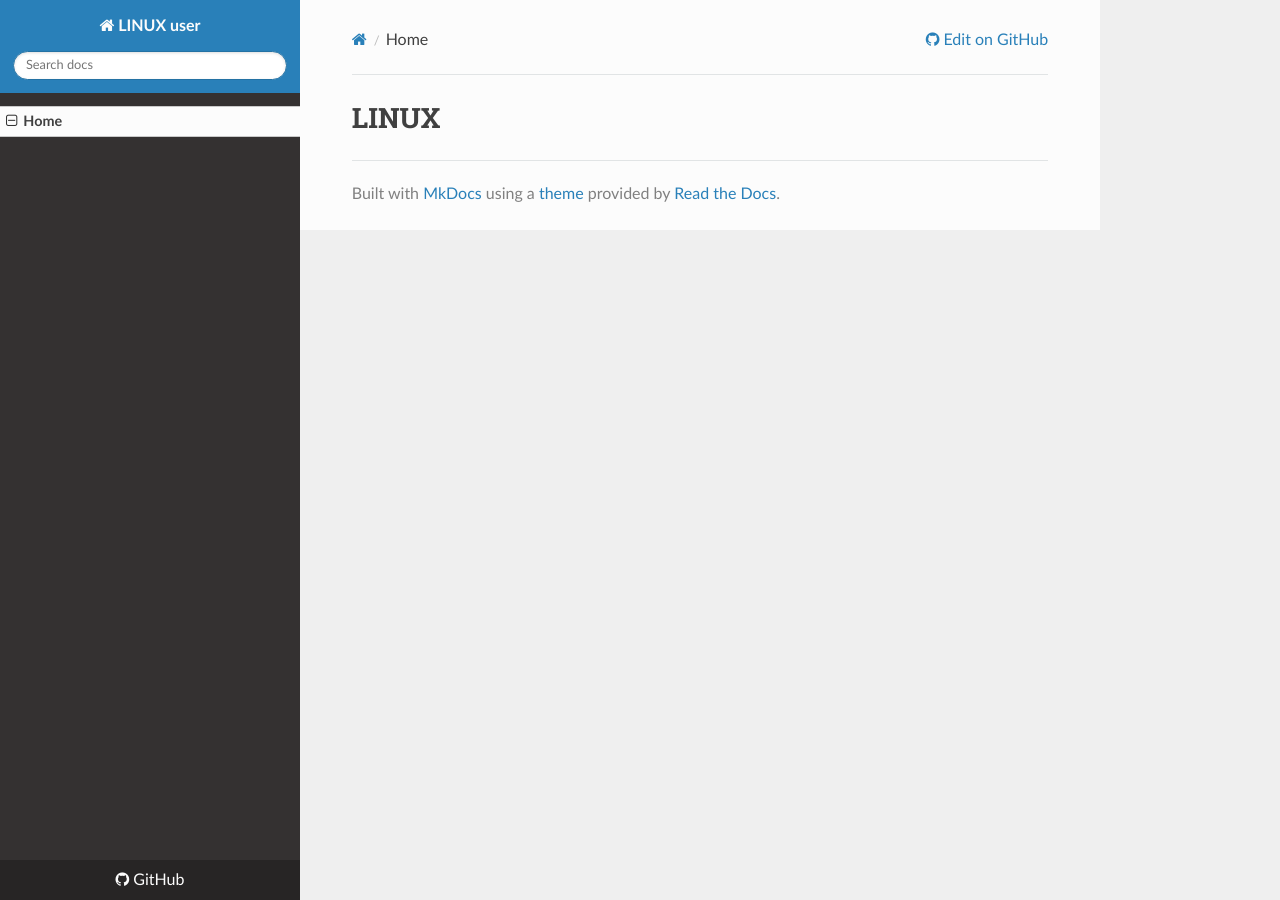
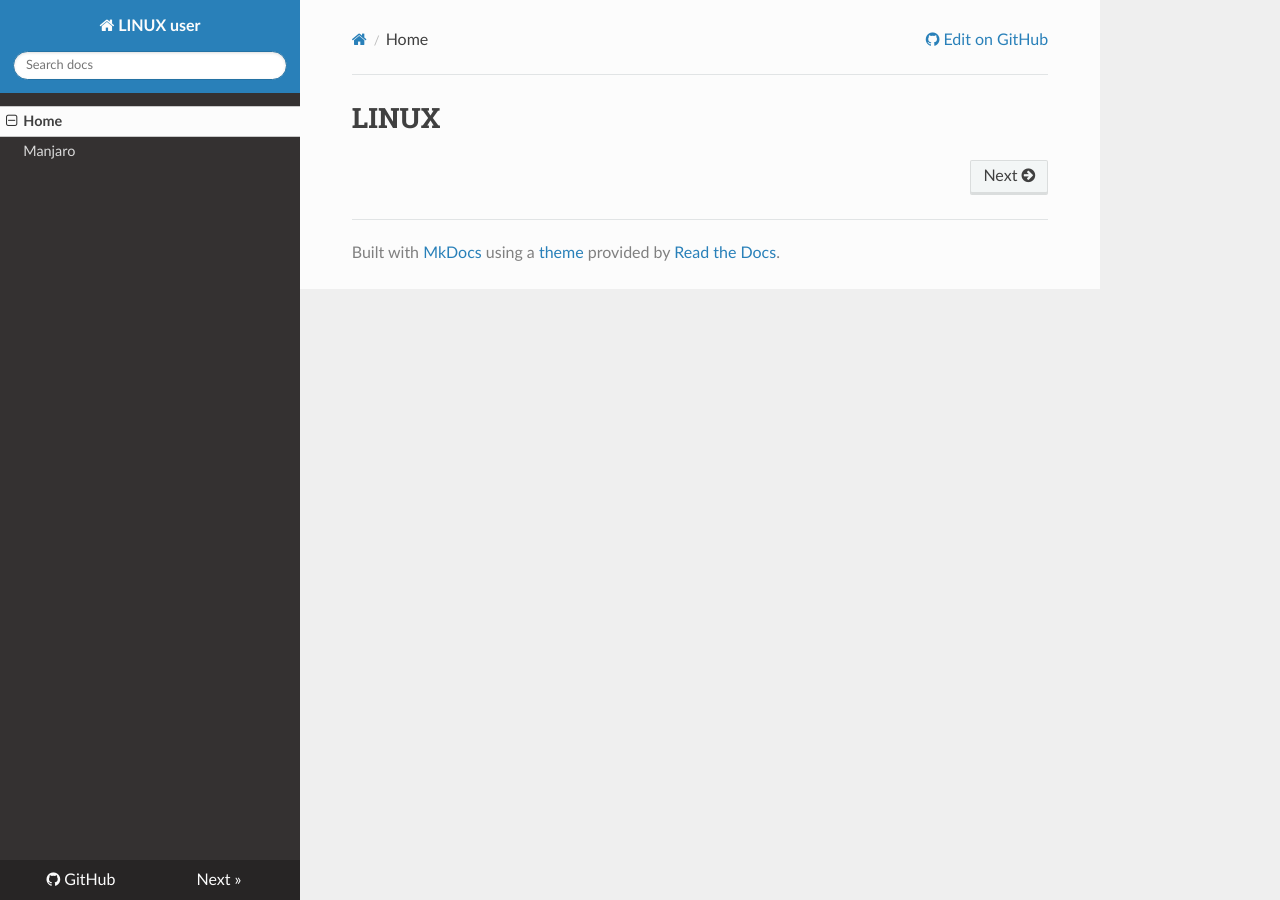
Before and after one commit to WonyoungCho/LINUX, an MkDocs documentation site: the page built from docs/index.md, in a window 1280 px wide. Built offline with MkDocs 1.6.1, drawn with Linux system fonts in a browser that asks for light colours; nearby versions of some CDN libraries; old or Windows-style settings are respelled for this version of MkDocs.

Commit message:
Update mkdocs.yml

```diff
--- a/mkdocs.yml
+++ b/mkdocs.yml
@@ -8,5 +8,6 @@ extra_javascript: [docs.js]
 
 pages:
     - Home: 'index.md'
+    - Manjaro: 'manjaro_conf.md'
 
 theme: readthedocs
```
